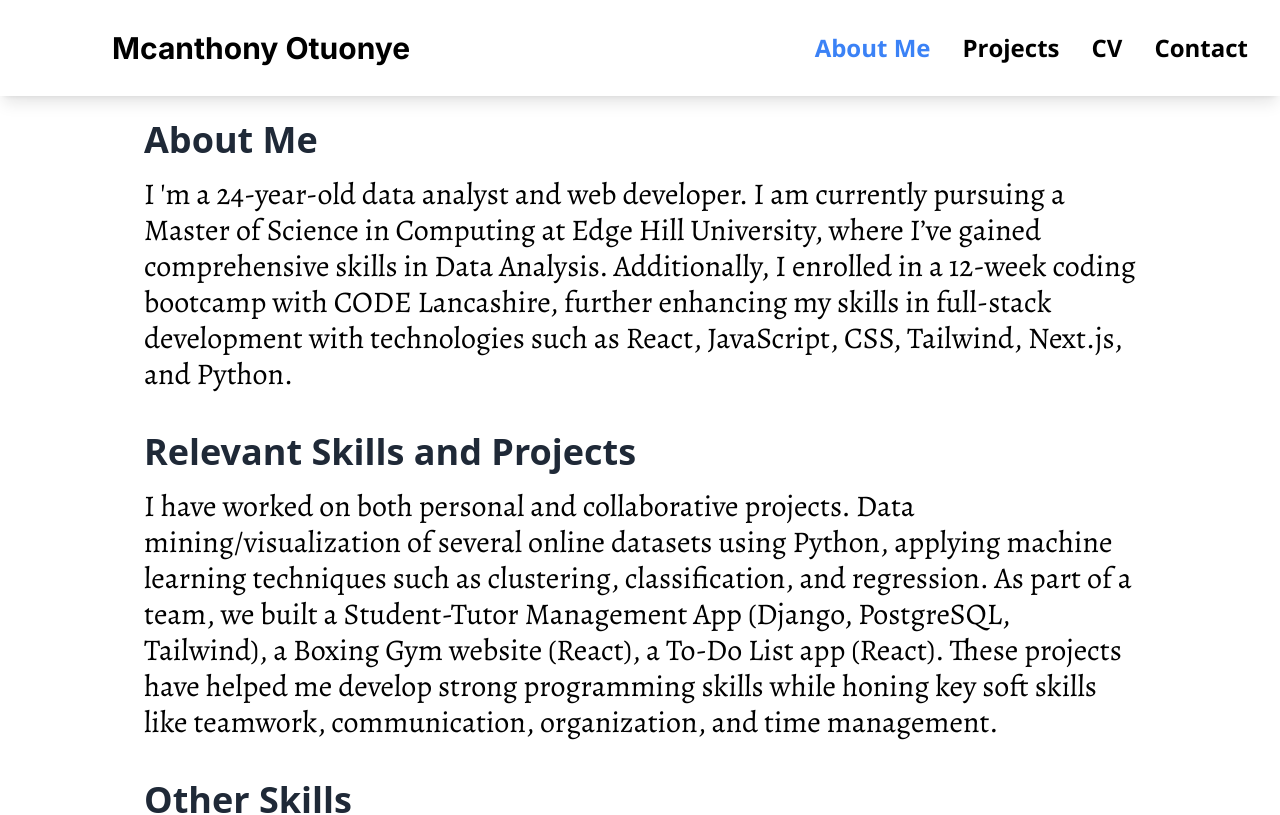
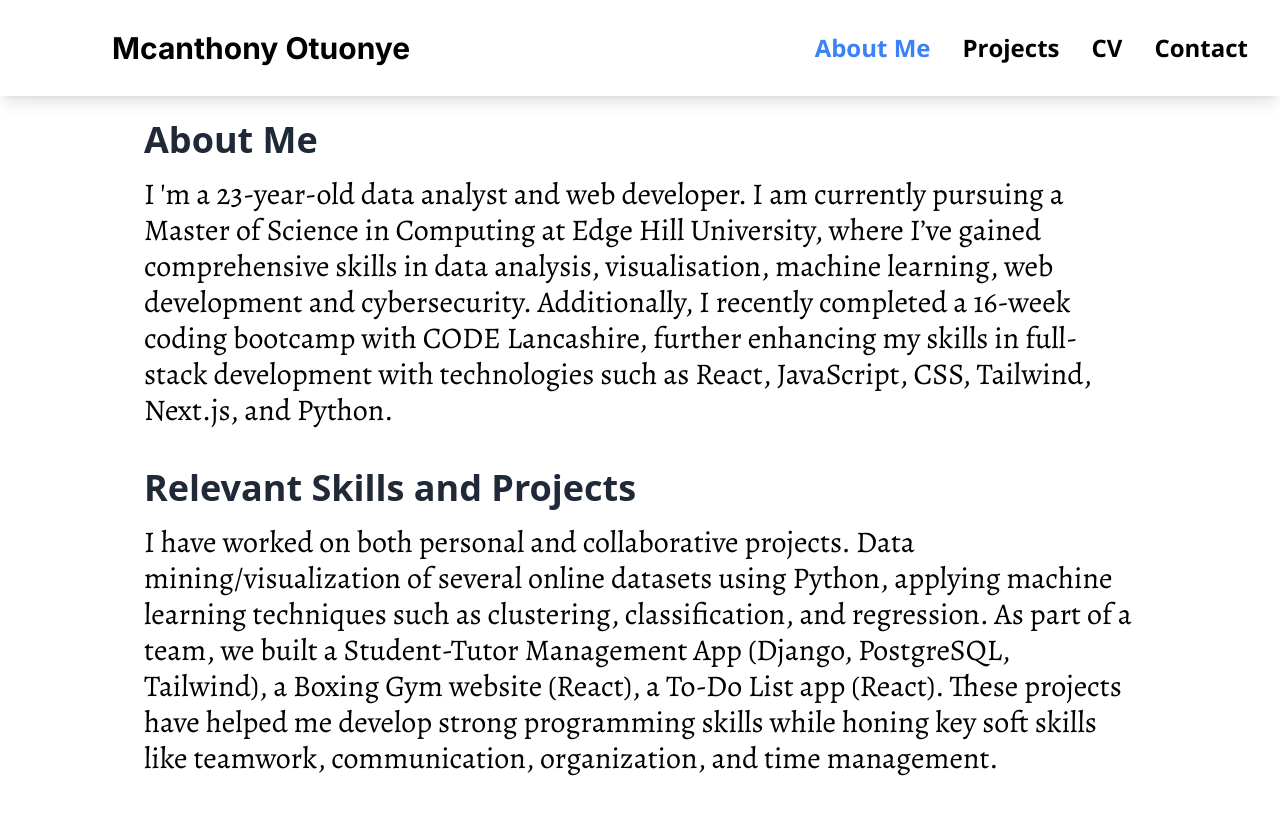
Before and after one commit to mac455/data-science_portfolio, a Next.js app: page /about in a window 1280 px wide. Shown: the top 815 px of the page. Built offline with nearby package versions, Linux system fonts and the light colour scheme; a web font is replaced by a local one.

Commit message:
Edited About section

```diff
--- a/src/app/about/page.tsx
+++ b/src/app/about/page.tsx
@@ -8,7 +8,9 @@ const About = () => {
         {/* About Me Section */}
         <h1 className="text-3xl md:text-4xl font-bold text-gray-800">About Me</h1>
         <p className="mt-4 text-xl md:text-2xl lg:text-3xl font-alegreya">
-          I &apos;m a 24-year-old data analyst and web developer. I am currently pursuing a Master of Science in Computing at Edge Hill University, where I’ve gained comprehensive skills in Data Analysis. Additionally, I enrolled in a 12-week coding bootcamp with CODE Lancashire, further enhancing my skills in full-stack development with technologies such as React, JavaScript, CSS, Tailwind, Next.js, and Python.
+          I &apos;m a 23-year-old data analyst and web developer.
+          I am currently pursuing a Master of Science in Computing at Edge Hill University, where I’ve gained comprehensive skills in data analysis, visualisation, machine learning, web development and cybersecurity.
+          Additionally, I recently completed a 16-week coding bootcamp with CODE Lancashire, further enhancing my skills in full-stack development with technologies such as React, JavaScript, CSS, Tailwind, Next.js, and Python.
         </p>
 
         {/* Relevant Skills and Projects Section */}
@@ -16,7 +18,10 @@ const About = () => {
           Relevant Skills and Projects
         </h1>
         <p className="mt-4 text-xl md:text-2xl lg:text-3xl font-alegreya">
-          I have worked on both personal and collaborative projects. Data mining/visualization of several online datasets using Python, applying machine learning techniques such as clustering, classification, and regression. As part of a team, we built a Student-Tutor Management App (Django, PostgreSQL, Tailwind), a Boxing Gym website (React), a To-Do List app (React). These projects have helped me develop strong programming skills while honing key soft skills like teamwork, communication, organization, and time management.
+          I have worked on both personal and collaborative projects.
+           Data mining/visualization of several online datasets using Python, applying machine learning techniques such as clustering, classification, and regression.
+           As part of a team, we built a Student-Tutor Management App (Django, PostgreSQL, Tailwind), a Boxing Gym website (React), a To-Do List app (React).
+           These projects have helped me develop strong programming skills while honing key soft skills like teamwork, communication, organization, and time management.
         </p>
 
         {/* Other Skills Section */}
@@ -24,7 +29,10 @@ const About = () => {
           Other Skills
         </h1>
         <p className="mt-4 text-xl md:text-2xl lg:text-3xl font-alegreya">
-          My certifications in IT Help Desk, SIEM, ISO 27001 Compliance, and cloud computing demonstrate my commitment to continuous learning and professional growth. In my previous roles at Pfizer and Merieux NutriSciences, I developed a strong analytical mindset and problem-solving skills while overseeing quality control in high-pressure environments. As the Total Productive Maintenance (TPM) champion at Pfizer, I managed the calibration and upkeep of essential lab equipment, requiring attention to detail and the ability to troubleshoot complex systems—skills I am confident will transfer well to technical challenges.
+          My certifications in IT Help Desk, SIEM, ISO 27001 Compliance, and cloud computing demonstrate my commitment to continuous learning and professional growth.
+           In my previous roles at Pfizer and Merieux NutriSciences, I developed a strong analytical mindset and problem-solving skills while overseeing quality control in high-pressure environments.
+           As the Total Productive Maintenance (TPM) champion at Pfizer, I managed the calibration and upkeep of essential lab equipment, requiring attention to detail and the ability to troubleshoot complex systems, skills
+           I am confident will transfer well to technical challenges of a role in tech.
         </p>
       </div>
     </>
```
Also changed, not shown: 1 other file (tests, documents, lock files or other folders).
